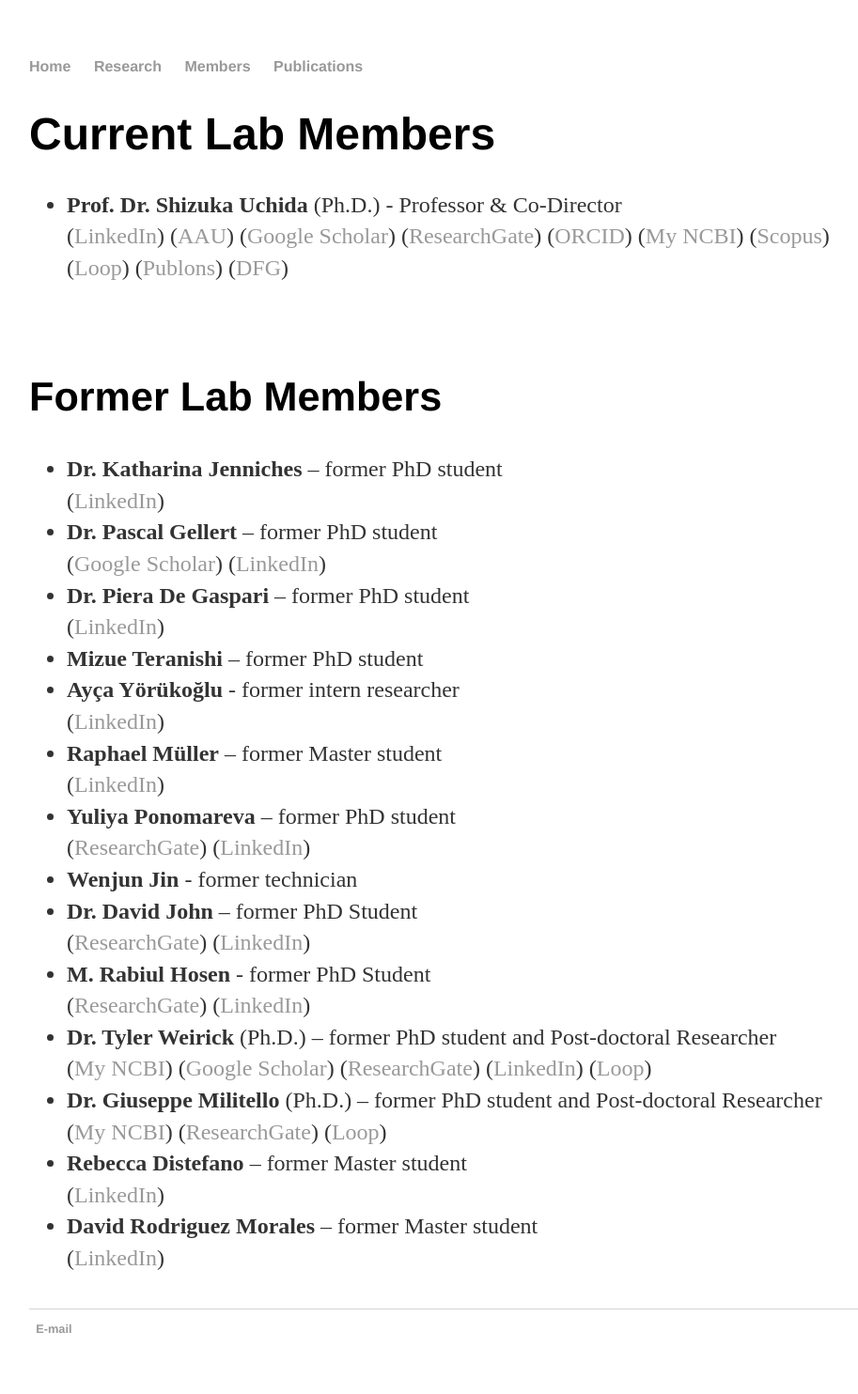
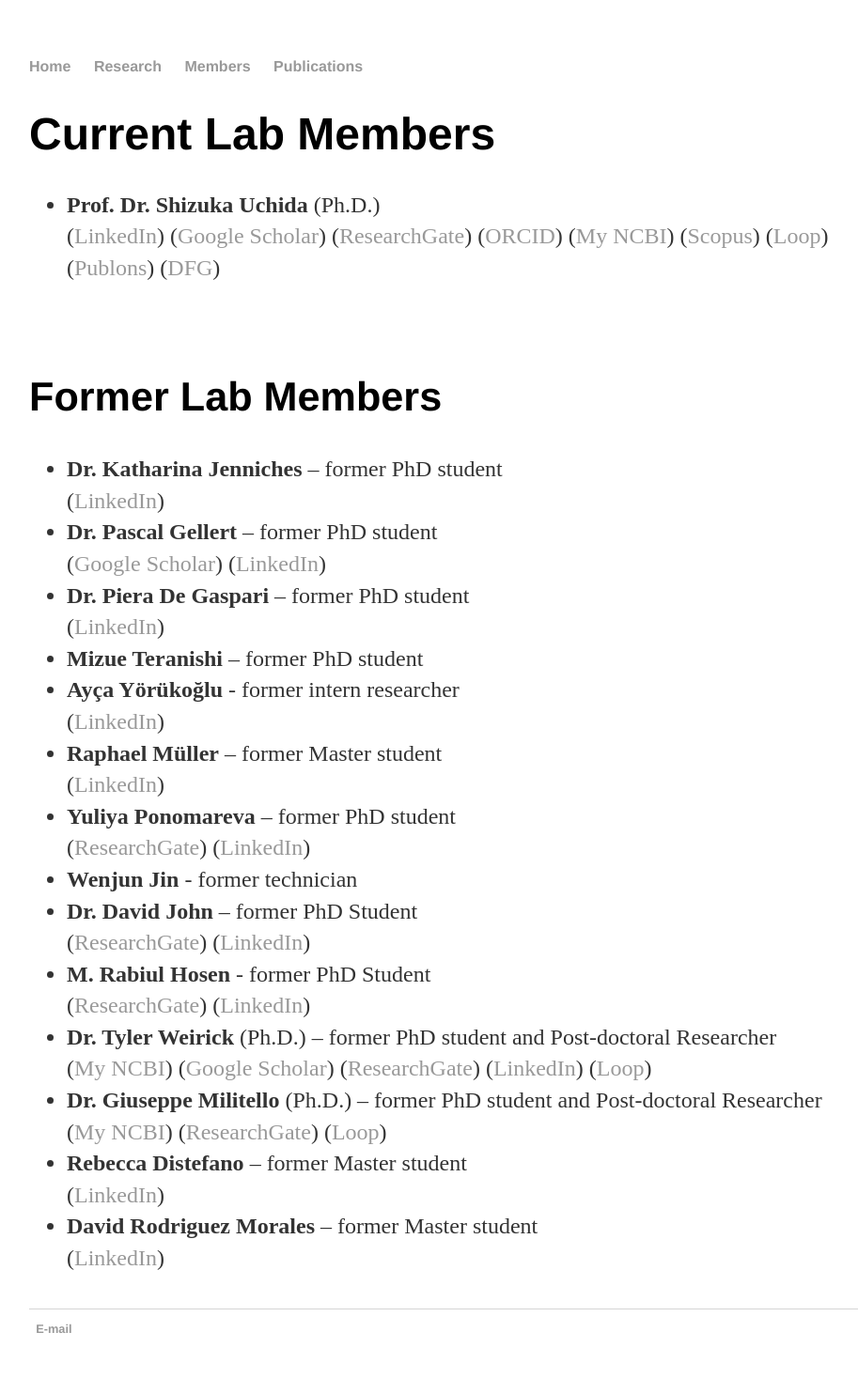
Before and after one commit to heartlncrna/heartlncrna.github.io, a Jekyll site: the page members/member_list.html, which Jekyll copies as it is, in a window 1280 px wide. Shown: the whole page at 94% size, without its empty margins (161-1074 px from the left). Built offline with Jekyll 4.4.1, drawn with Linux system fonts in a browser that asks for light colours.

Commit message:
Update member_list.html

```diff
--- a/members/member_list.html
+++ b/members/member_list.html
@@ -26,9 +26,8 @@
 
 			<p class="Normal">
 			<ul>
-				<li><b>Prof. Dr. Shizuka Uchida</b> (Ph.D.) - Professor & Co-Director</li>
+				<li><b>Prof. Dr. Shizuka Uchida</b> (Ph.D.) </li>
 					(<a href="https://de.linkedin.com/in/shizuka-uchida-7399055"><span class="ptHyperlink">LinkedIn</span></a>)
-					(<a href="https://vbn.aau.dk/en/persons/149419"><span class="ptHyperlink">AAU</span></a>)
 					(<a href="https://scholar.google.com/citations?user=N-KHfvUAAAAJ&hl=en"><span class="ptHyperlink">Google Scholar</span></a>)
 					(<a href="http://www.researchgate.net/profile/Shizuka_Uchida3"><span class="ptHyperlink">ResearchGate</span></a>)
 					(<a href="http://orcid.org/0000-0003-4787-8067"><span class="ptHyperlink">ORCID</span></a>)
```
